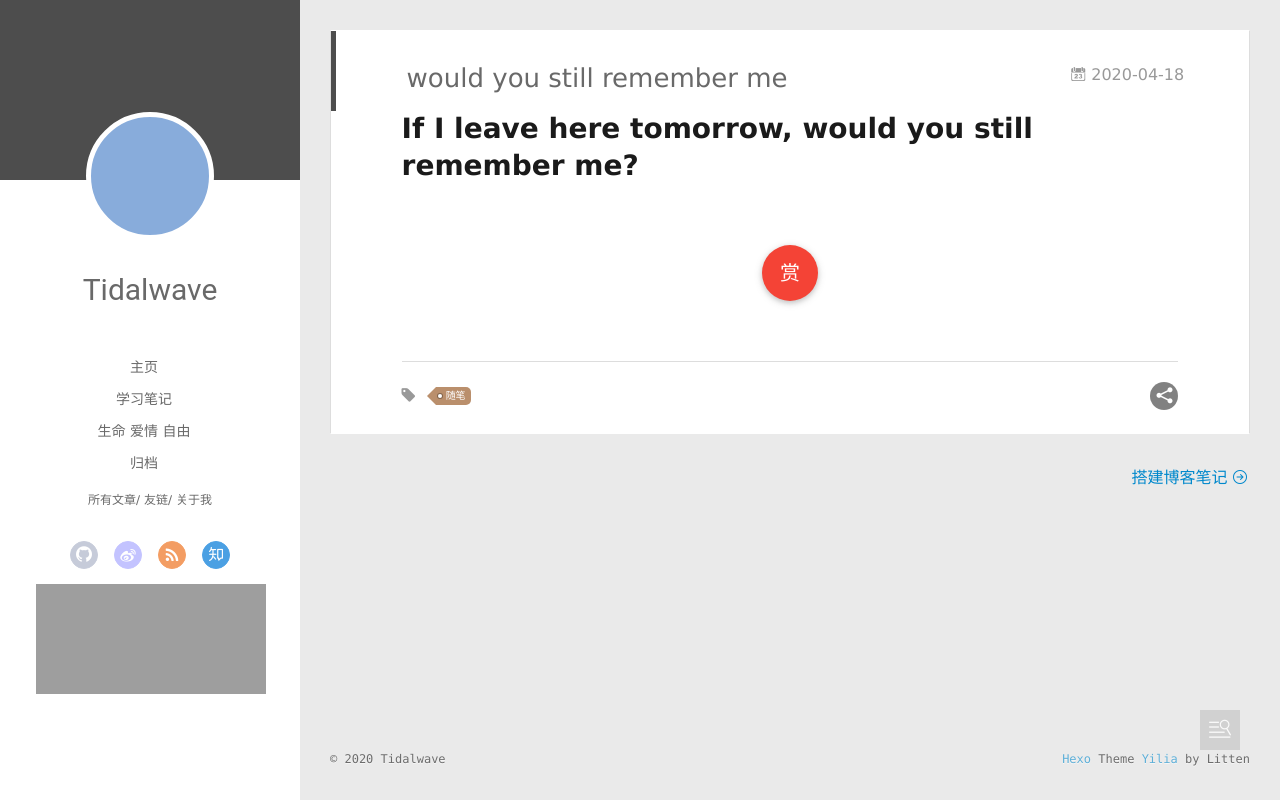
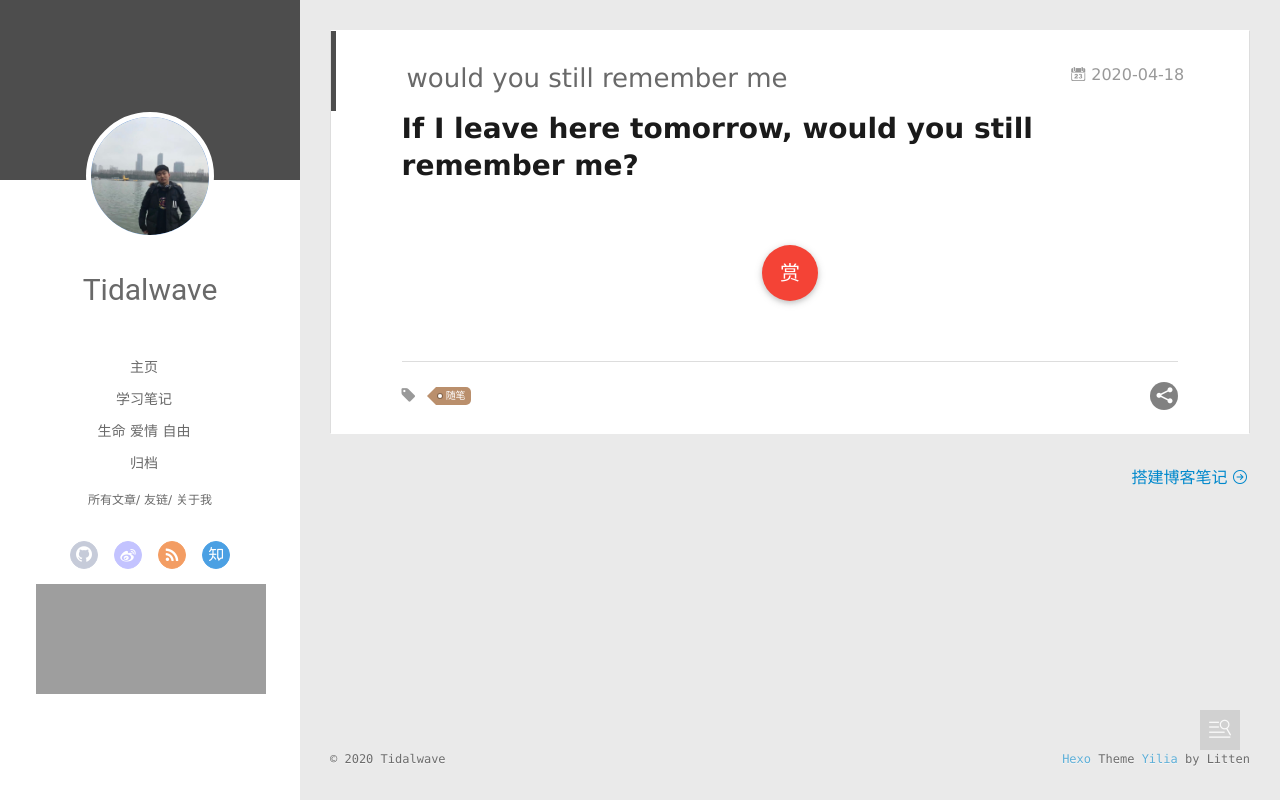
Before and after one commit to dudu0924/dudu0924.github.io, a plain HTML site: page 2020/04/18/would-you-still-remember-me/index.html in a window 1280 px wide. Drawn offline with Linux system fonts and the light colour scheme; grey boxes are pictures that could not be loaded.

Commit message:
Site updated: 2020-04-18 15:02:23

```diff
--- a/2020/04/18/would-you-still-remember-me/index.html
+++ b/2020/04/18/would-you-still-remember-me/index.html
@@ -16,7 +16,7 @@
 <meta property="og:description" content="If I leave here tomorrow, would you still remember me?">
 <meta property="og:locale" content="en_US">
 <meta property="article:published_time" content="2020-04-18T06:20:27.000Z">
-<meta property="article:modified_time" content="2020-04-18T06:44:31.026Z">
+<meta property="article:modified_time" content="2020-04-18T06:47:02.375Z">
 <meta property="article:author" content="Tidalwave">
 <meta property="article:tag" content="随笔">
 <meta name="twitter:card" content="summary">
@@ -48,7 +48,7 @@
 <div class="intrude-less">
 	<header id="header" class="inner">
 		<a href="/" class="profilepic">
-			<img src="" class="js-avatar">
+			<img src="/img/gyb.jpg" class="js-avatar">
 		</a>
 		<hgroup>
 		  <h1 class="header-author"><a href="/">Tidalwave</a></h1>
@@ -116,7 +116,7 @@
 	<div class="intrude-less">
 		<header id="header" class="inner">
 			<div class="profilepic">
-				<img src="" class="js-avatar">
+				<img src="/img/gyb.jpg" class="js-avatar">
 			</div>
 			<hgroup>
 			  <h1 class="header-author js-header-author">Tidalwave</h1>
@@ -444,11 +444,11 @@ return o(i(t),arguments.length<2?void 0:u(arguments[1]))}})},function(t,n,r){var
           <ul class="article-tag-list" q-show="showTags">
 
               <li class="article-tag-list-item">
-                <a href="javascript:void(0)" class="js-tag color3">随笔</a>
+                <a href="javascript:void(0)" class="js-tag color5">学习笔记</a>
               </li>
 
               <li class="article-tag-list-item">
-                <a href="javascript:void(0)" class="js-tag color5">学习笔记</a>
+                <a href="javascript:void(0)" class="js-tag color3">随笔</a>
               </li>
 
             <div class="clearfix"></div>
```
Also changed, not shown: 2020/04/17/dairyforhexo/index.html (+4 -4 lines), 2020/04/17/hello-world/index.html (+4 -4 lines), archives/2020/04/index.html (+4 -4 lines), archives/2020/index.html (+4 -4 lines), archives/index.html (+4 -4 lines), index.html (+4 -4 lines), tags/学习笔记/index.html (+4 -4 lines), tags/随笔/index.html (+4 -4 lines), img/gyb.JPG (added).
